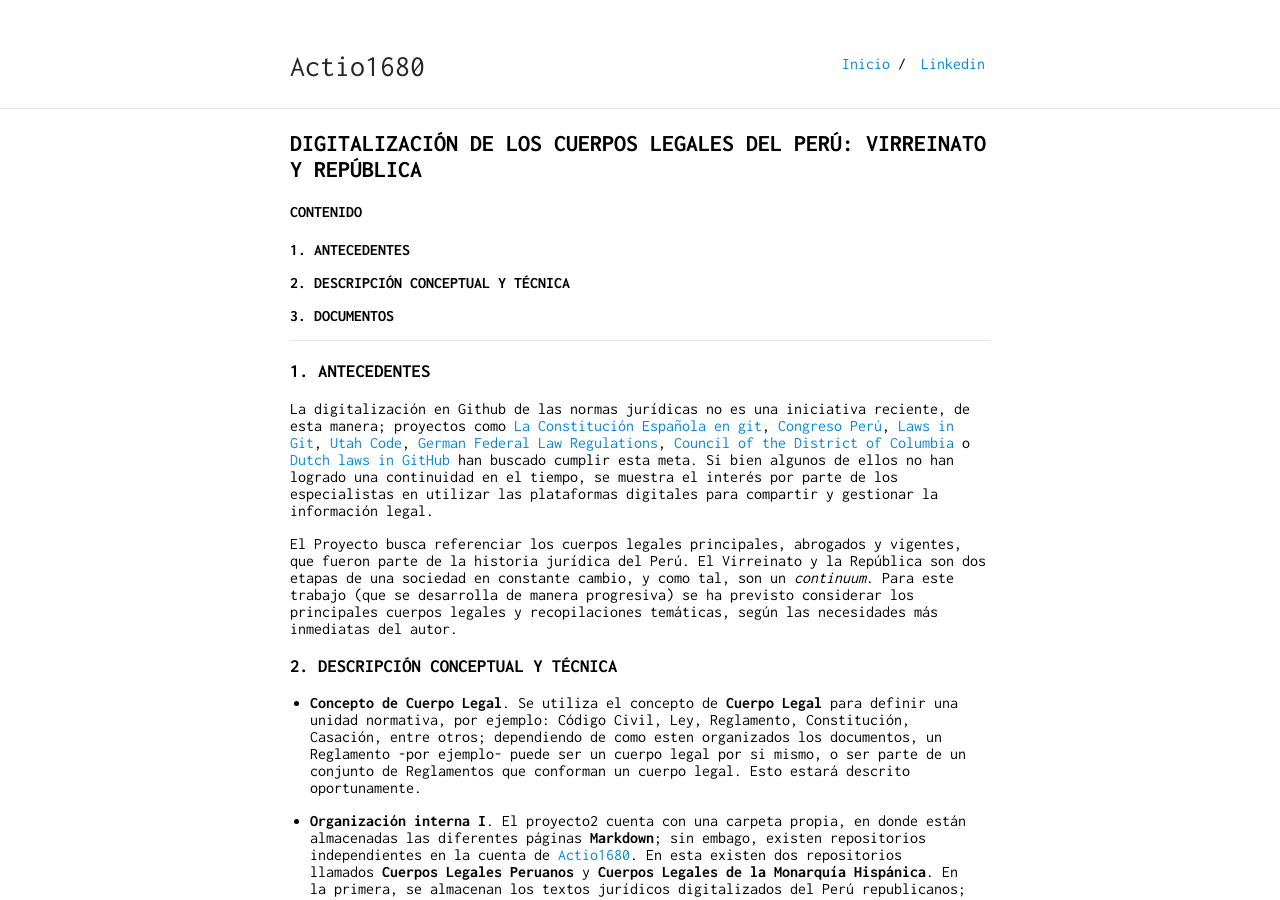
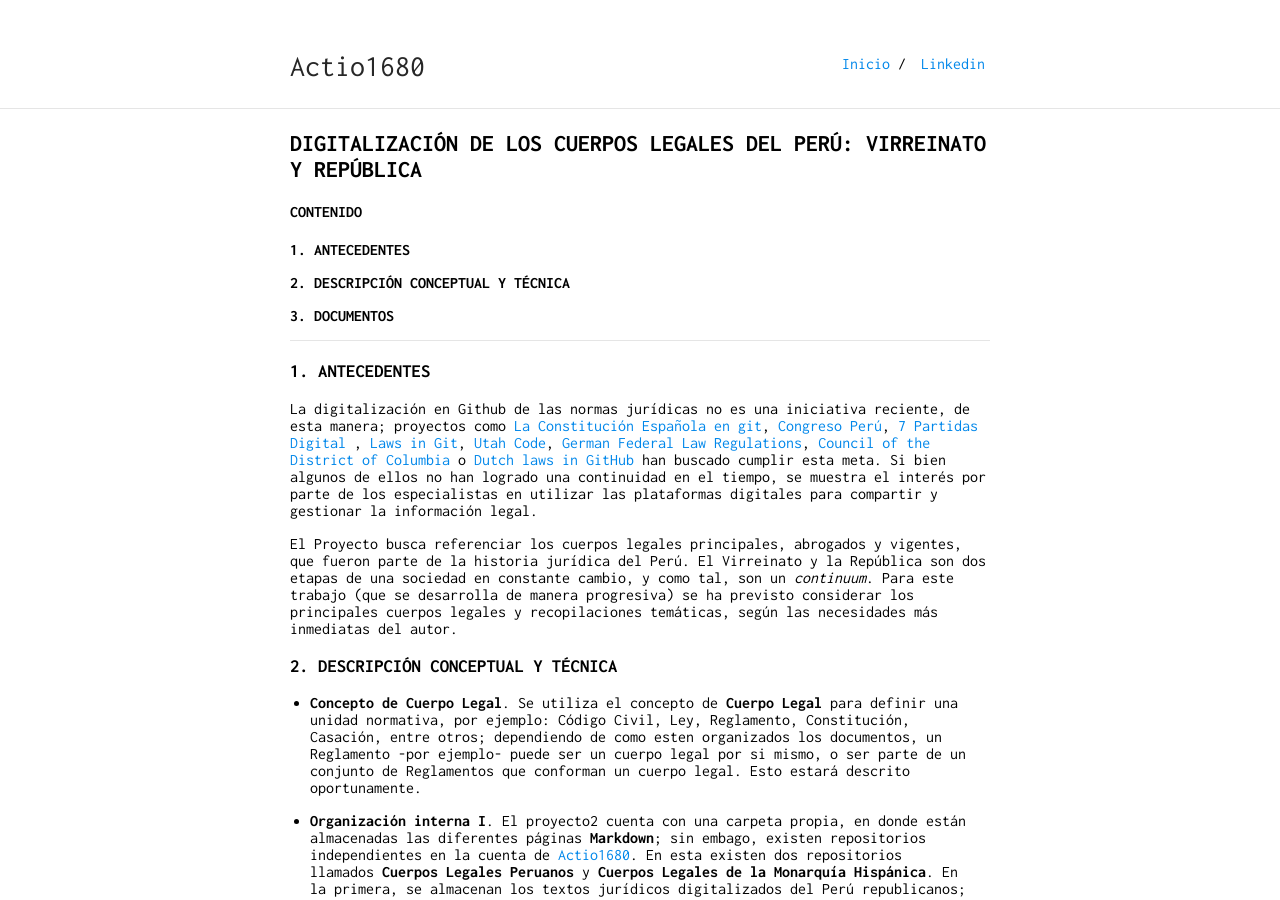
Before and after one commit to actio1680/actio1680.github.io, a Jekyll site: the page built from proyecto2/presentacion2.md, in a window 1280 px wide and 900 px high. Built offline with Jekyll 4.4.1, drawn with Linux system fonts in a browser that asks for light colours; our own code applies the rules of GitHub Pages for plain Markdown files.

Commit message:
Update presentacion2.md

```diff
--- a/proyecto2/presentacion2.md
+++ b/proyecto2/presentacion2.md
@@ -14,7 +14,7 @@ layout: default
 
 ### 1. ANTECEDENTES
 
-La digitalización en Github de las normas jurídicas no es una iniciativa reciente, de esta manera; proyectos como [La Constitución Española en git](https://github.com/hpalacio/leyes), [Congreso Perú](https://github.com/jeqo/peru-congreso), [Laws in Git](https://leibniz-internship-report.herokuapp.com/nl_linked_legal_data/laws_in_git), [Utah Code](https://github.com/divegeek/utahcode), [German Federal Law Regulations](https://github.com/bundestag/gesetze), [Council of the District of Columbia](https://github.com/DCCouncil) o [Dutch laws in GitHub](https://github.com/statengeneraal/laws-markdown) han buscado cumplir esta meta. Si bien algunos de ellos no han logrado una continuidad en el tiempo, se muestra el interés por parte de los especialistas en utilizar las plataformas digitales para compartir y gestionar la información legal.
+La digitalización en Github de las normas jurídicas no es una iniciativa reciente, de esta manera; proyectos como [La Constitución Española en git](https://github.com/hpalacio/leyes), [Congreso Perú](https://github.com/jeqo/peru-congreso), [7 Partidas Digital]() , [Laws in Git](https://leibniz-internship-report.herokuapp.com/nl_linked_legal_data/laws_in_git), [Utah Code](https://github.com/divegeek/utahcode), [German Federal Law Regulations](https://github.com/bundestag/gesetze), [Council of the District of Columbia](https://github.com/DCCouncil) o [Dutch laws in GitHub](https://github.com/statengeneraal/laws-markdown) han buscado cumplir esta meta. Si bien algunos de ellos no han logrado una continuidad en el tiempo, se muestra el interés por parte de los especialistas en utilizar las plataformas digitales para compartir y gestionar la información legal.
 
 El Proyecto busca referenciar los cuerpos legales principales, abrogados y vigentes, que fueron parte de la historia jurídica del Perú. El Virreinato y la República son dos etapas de una sociedad en constante cambio, y como tal, son un *continuum*. Para este trabajo (que se desarrolla de manera progresiva) se ha previsto considerar los principales cuerpos legales y recopilaciones temáticas, según las necesidades más inmediatas del autor.
 
```
